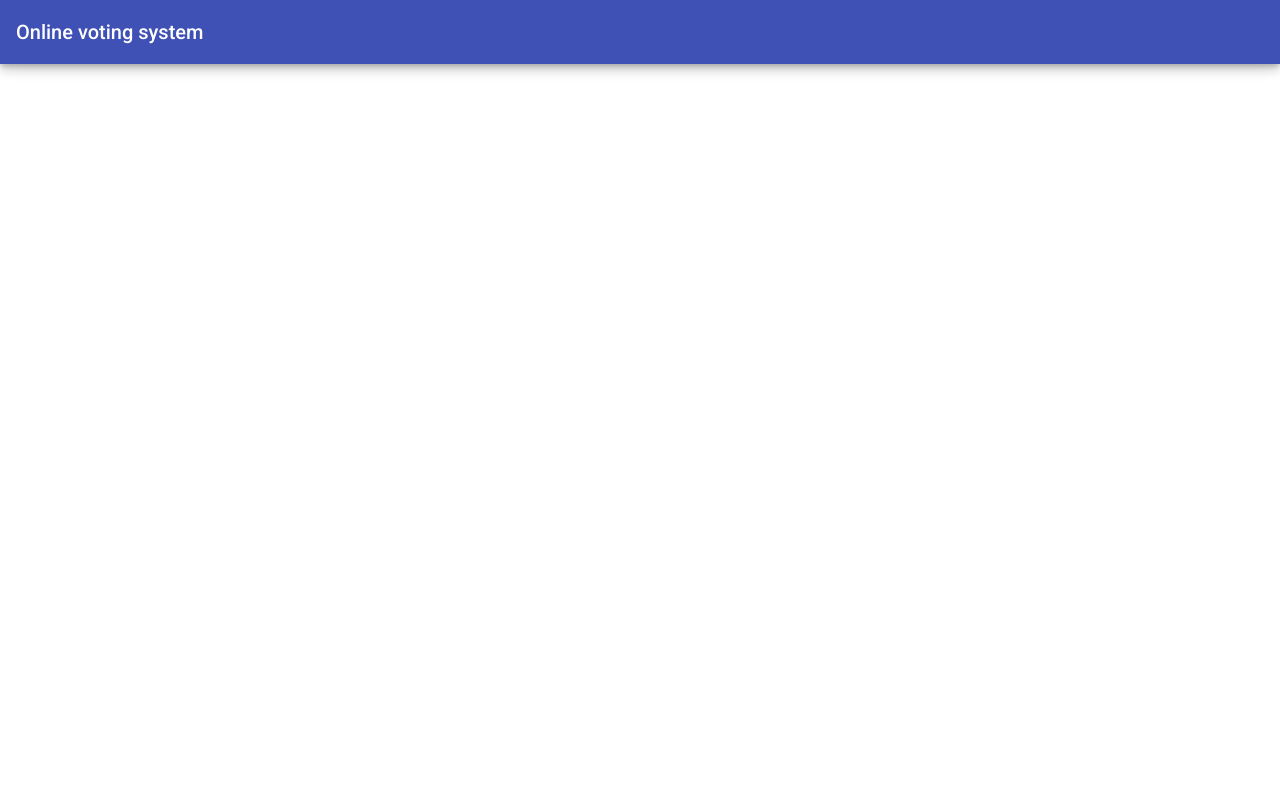
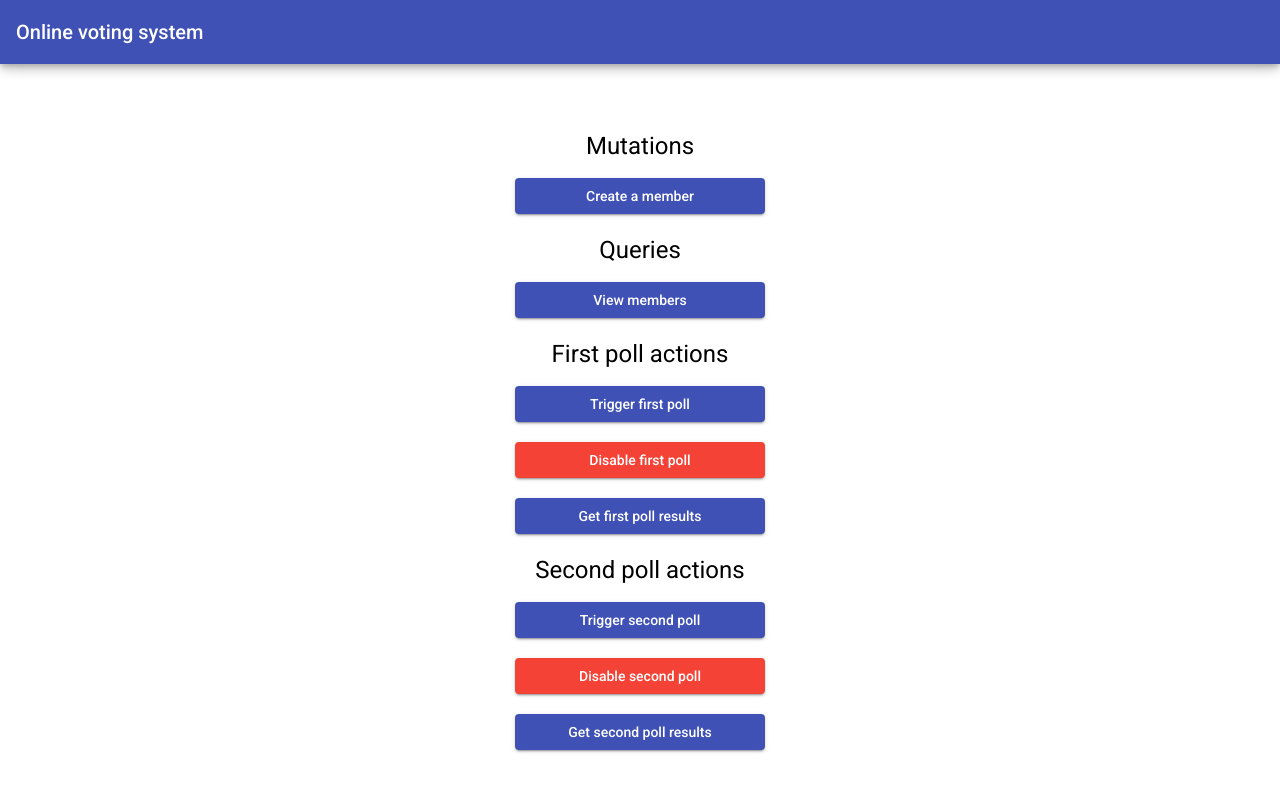
Before and after one commit to ASMohamedFaheemAnver/VotingSystem-WebApp, an Angular app in the folder client/: page /admin/admin-home in a window 1280 px wide. Shown: the top 792 px of the page. Built offline with nearby package versions, Linux system fonts and the light colour scheme.

Commit message:
Admin page layout,

```diff
--- a/client/src/app/admin/admin-home/admin-home.component.css
+++ b/client/src/app/admin/admin-home/admin-home.component.css
@@ -0,0 +1,12 @@
+.admin-home {
+  display: flex;
+  justify-content: center;
+  align-items: center;
+  flex-direction: column;
+  padding-top: 100px;
+}
+
+.admin-home button {
+  margin-bottom: 20px;
+  width: 250px;
+}
--- a/client/src/app/admin/admin-home/admin-home.component.html
+++ b/client/src/app/admin/admin-home/admin-home.component.html
@@ -1 +1,14 @@
-<p>admin-home works!</p>
+<section class="wrapper admin-home">
+  <h1>Mutations</h1>
+  <button mat-raised-button color="primary">Create a member</button>
+  <h1>Queries</h1>
+  <button mat-raised-button color="primary">View members</button>
+  <h1>First poll actions</h1>
+  <button mat-raised-button color="primary">Trigger first poll</button>
+  <button mat-raised-button color="warn">Disable first poll</button>
+  <button mat-raised-button color="primary">Get first poll results</button>
+  <h1>Second poll actions</h1>
+  <button mat-raised-button color="primary">Trigger second poll</button>
+  <button mat-raised-button color="warn">Disable second poll</button>
+  <button mat-raised-button color="primary">Get second poll results</button>
+</section>
```
